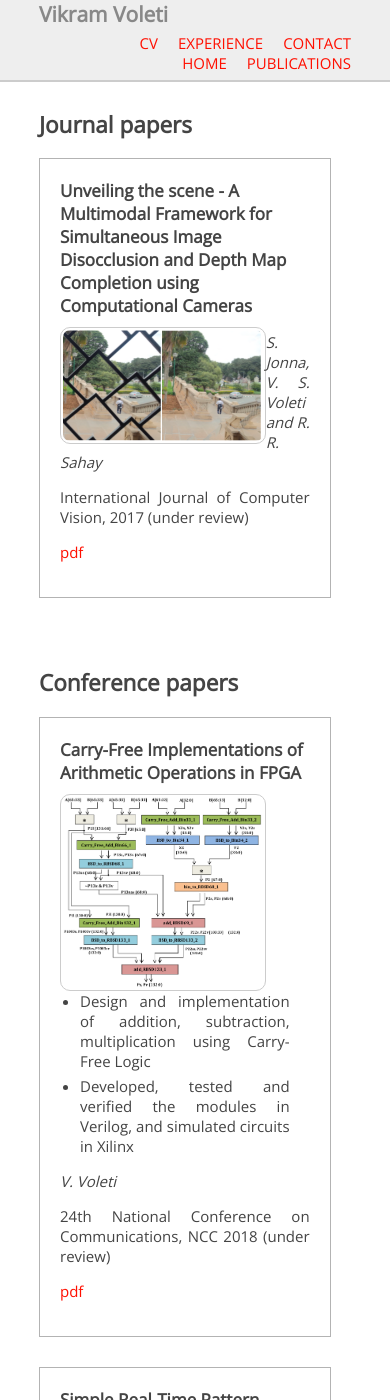
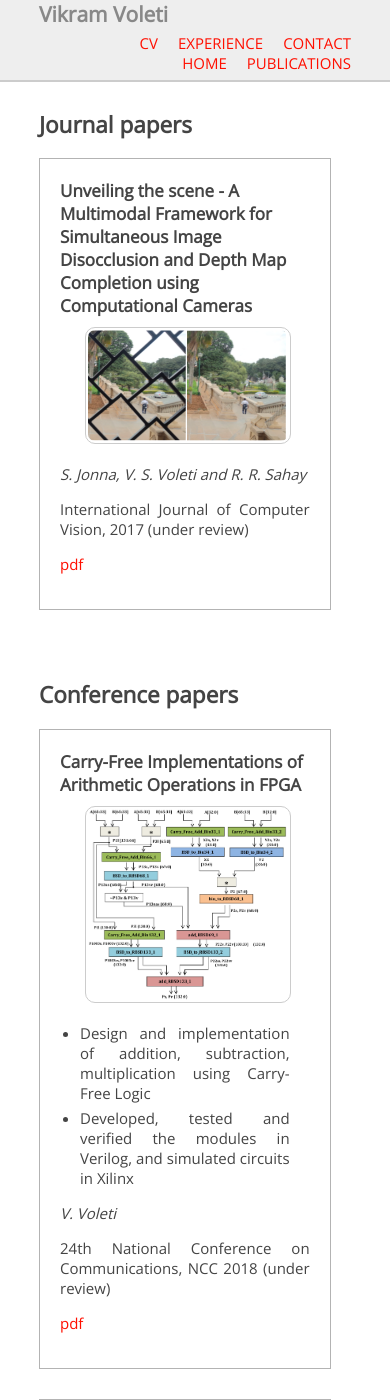
Before and after one commit to voletiv/voletiv.github.io, a Jekyll site: the page built from _pages/publications.md, in a window 390 px wide and 1400 px high. Built offline with Jekyll 4.4.1, drawn with Linux system fonts in a browser that asks for light colours; nearby versions of some CDN libraries.

Commit message:
Hopefully fixed publications ul problem
Former-commit-id: 05d67534eb720278364fa99e88259ee52e0ccf3d

```diff
--- a/_sass/_style.scss
+++ b/_sass/_style.scss
@@ -31,24 +31,6 @@ a {
 }
 a:hover {
     text-decoration: underline;
-}
-
-hr.top{
-    border: 0;
-    height: 0;
-    border-top: 1px solid rgba(0, 0, 0, 0.1);
-    border-bottom: 1px solid rgba(255, 255, 255, 0.3);
-    background-color: #dddddd;
-    margin: 3px 0px 3px 0px;
-}
-
-hr.bottom {
-    border: 0;
-    height: 0;
-    border-top: 1px solid rgba(0, 0, 0, 0);
-    border-bottom: 1px solid rgba(255, 255, 255, 0.3);
-    background-color: #dddddd;
-    margin: 0px 0px 10px 0px;
 }
 
 p {
@@ -228,10 +210,11 @@ p {
     }
     .publication-picture {
         max-width: 80%;
-        margin: auto;
+        margin: 0px 10% 20px 10%;
     }
     .publication-text {
         margin-left: 0%;
+        margin-top: 20px;
     }
 }
 
```
